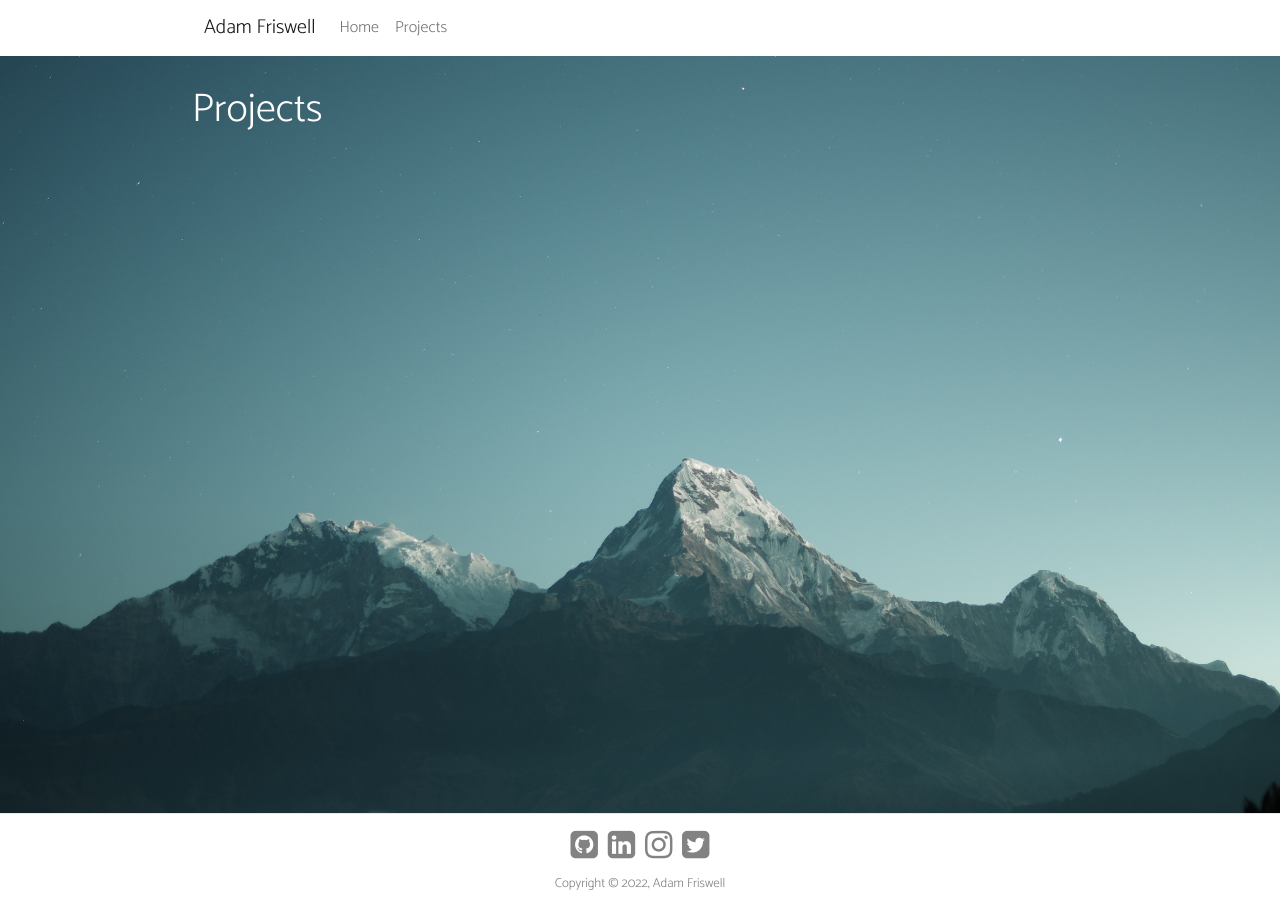
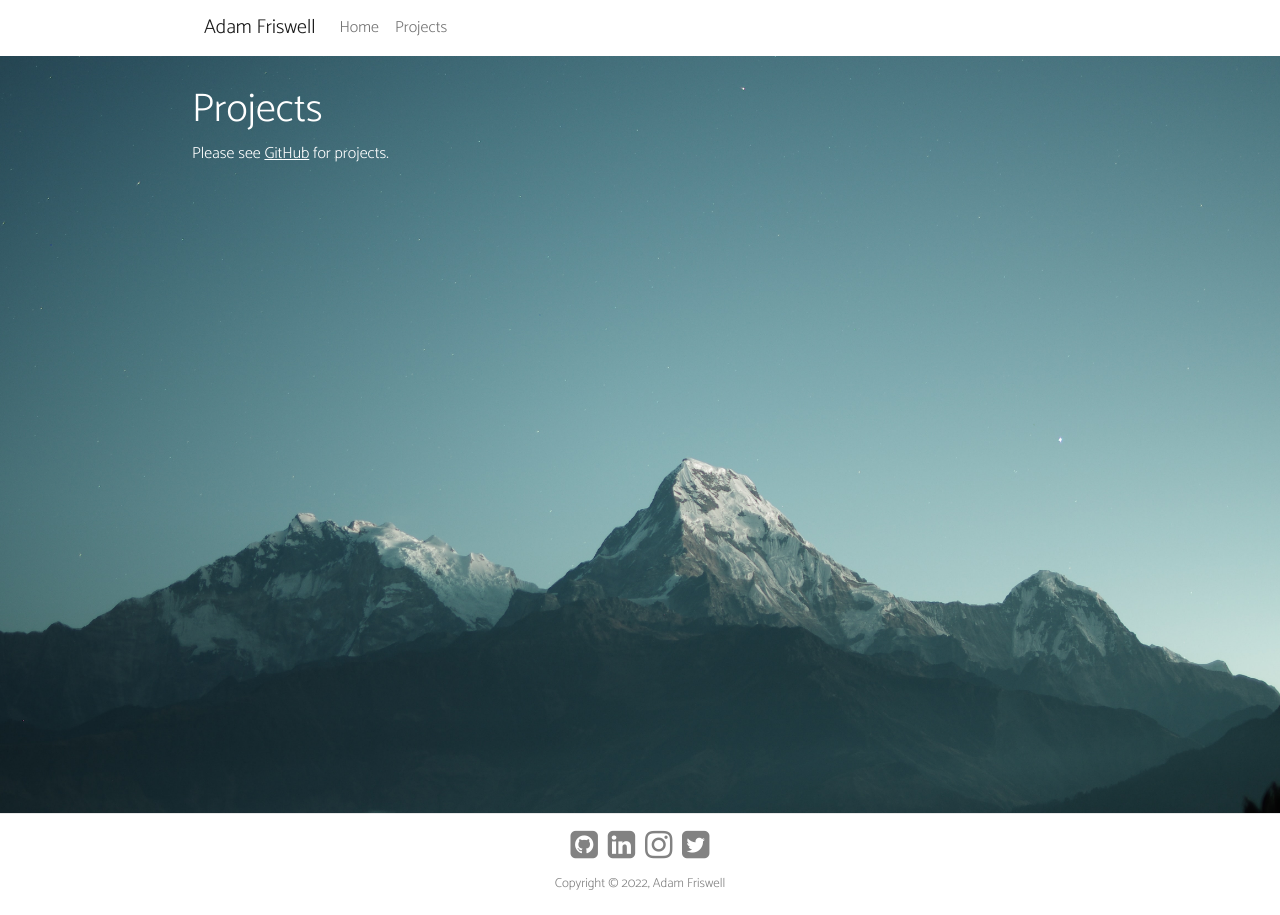
Before and after one commit to adamfriswell/portfolio-website, a Jekyll site: the page built from projects.md, in a window 1280 px wide. Built offline with Jekyll 4.4.1, drawn with Linux system fonts in a browser that asks for light colours; nearby versions of some CDN libraries.

Commit message:
update project page with github link

```diff
--- a/projects.md
+++ b/projects.md
@@ -2,3 +2,4 @@
 layout: default
 ---
 # Projects
+Please see <a class="link-in-text" href="https://github.com/adamfriswell" target="_blank">GitHub</a> for projects.
```
